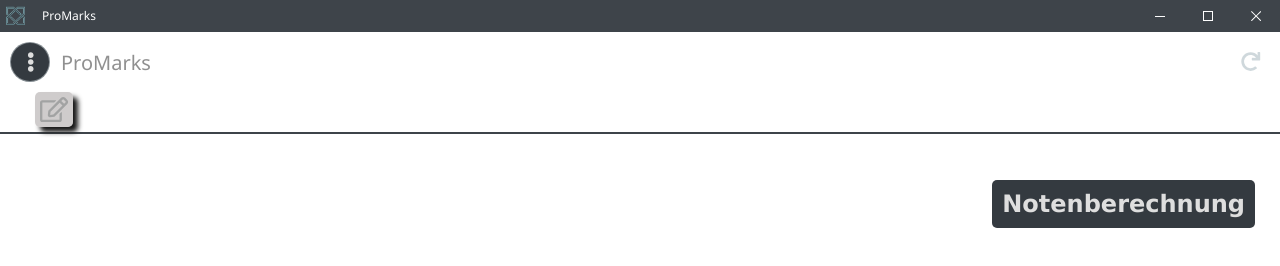
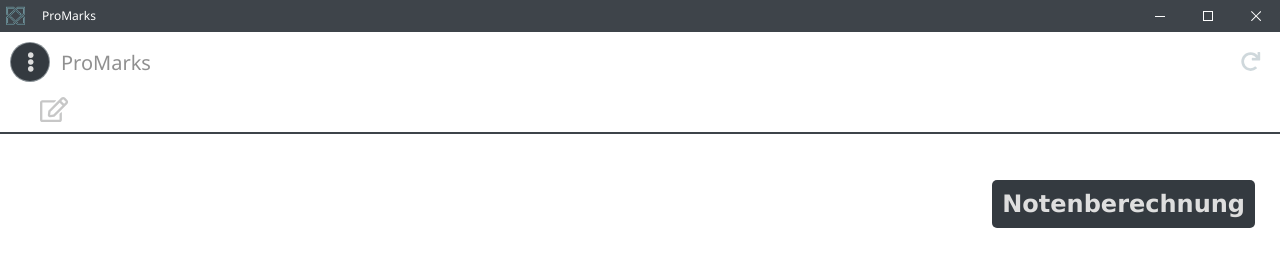
Before and after one commit to FlorianGubler/NotesApp, an Electron app: page src/frontend/bms.html in a window 1280 px wide. In both pictures the pointer is over the link 54 px from the left and 109 px from the top of the page. Drawn offline with nearby package versions, Linux system fonts and the light colour scheme; no server answers.

Commit message:
Safety Commit

```diff
--- a/src/frontend/assets/css/bms.css
+++ b/src/frontend/assets/css/bms.css
@@ -10,8 +10,7 @@
     border-radius: 5px;
 }
 #edit-table:hover{
-    background-color:#928b8b70;
-    box-shadow: 5px 5px 5px rgb(24, 24, 24);
+    opacity: 0.6;
 }
 #edit-table path{
     color:#a2a3a3;
--- a/src/frontend/assets/css/lap.css
+++ b/src/frontend/assets/css/lap.css
@@ -21,8 +21,7 @@
     border-radius: 5px;
 }
 #edit-table:hover{
-    background-color:#928b8b70;
-    box-shadow: 5px 5px 5px rgb(24, 24, 24);
+    opacity: 0.6;
 }
 #edit-table path{
     color:#a2a3a3;
--- a/src/frontend/assets/css/notes.css
+++ b/src/frontend/assets/css/notes.css
@@ -321,6 +321,4 @@
     height: 20px;
   }
 }
-
-
 /********************************************/
```
